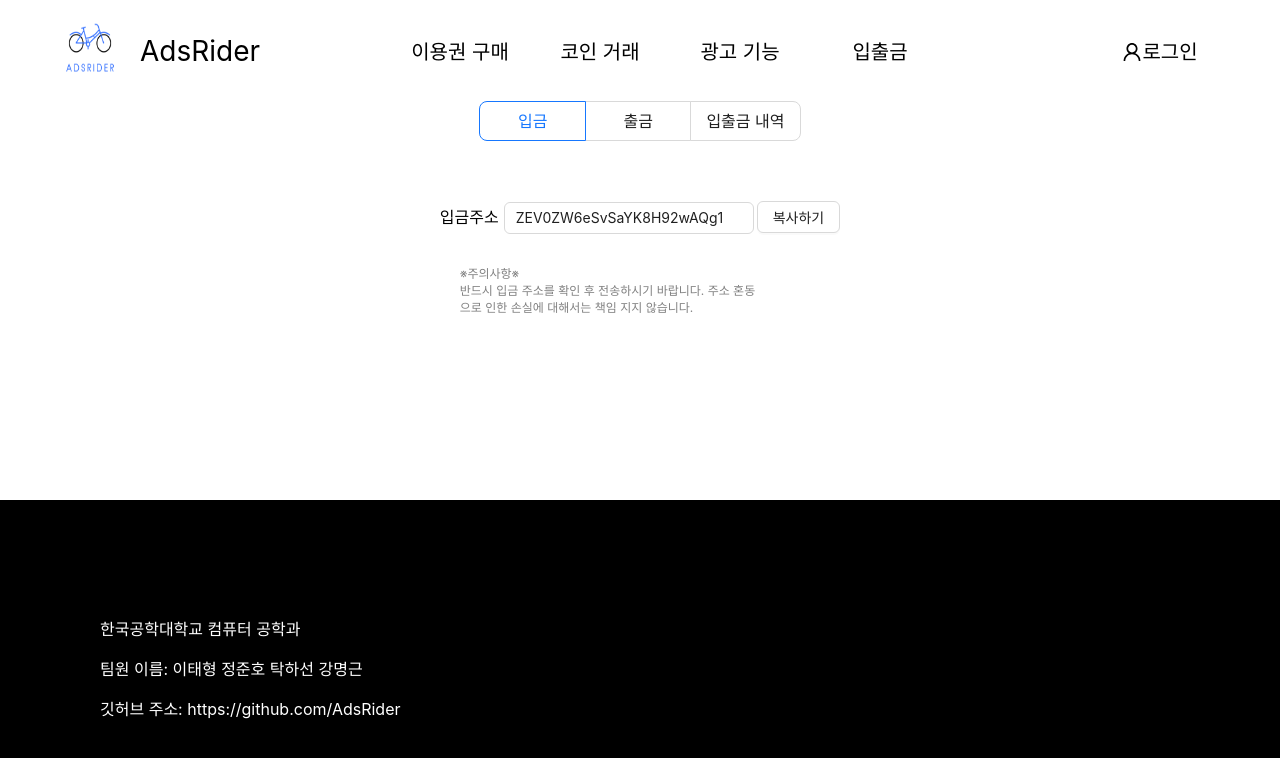
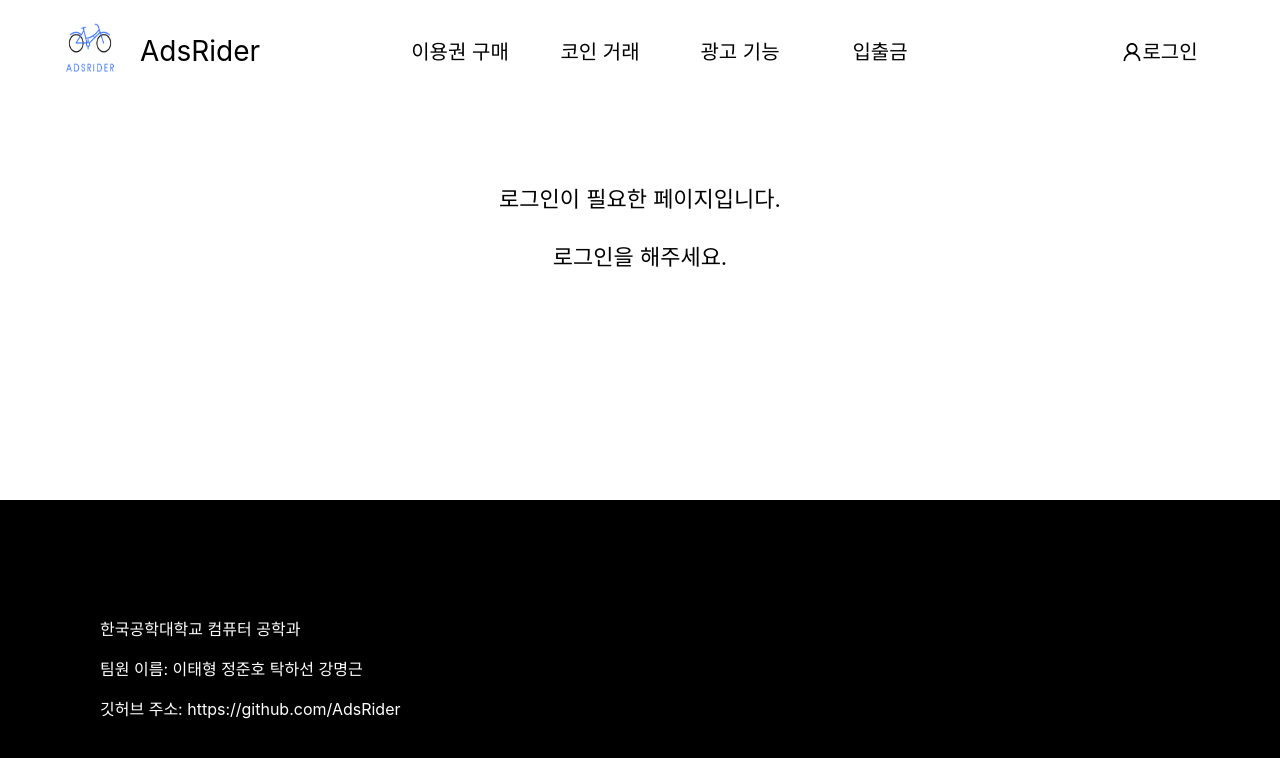
Before and after one commit to oni-nick/korthodox, a React (Create React App) app: page /dw in a window 1280 px wide. Shown: the top 758 px of the page. Built offline with nearby package versions, Linux system fonts and the light colour scheme; no server answers.

Commit message:
로그인/비로그인 시 입출금 페이지 접근 제한, 광고 등록 제한

```diff
--- a/src/Ads/index.tsx
+++ b/src/Ads/index.tsx
@@ -11,11 +11,9 @@ function Ads(){
     return (
         <AdsDiv>
             <AdsTable/>
-            {
-            user.email
+            {user.email
             ? <Link to="/ads/write"><Button type="primary" style={{marginBottom : 70, marginLeft : 380, marginTop : 10}}>광고 등록</Button></Link>
-            : <p>로그인 후에 광고 등록이 가능합니다. </p>
-            }
+            : <p>로그인 후에 광고 등록이 가능합니다. </p>}
         </AdsDiv>
     );
 }
--- a/src/Dw/Styles.tsx
+++ b/src/Dw/Styles.tsx
@@ -20,6 +20,12 @@ export const P2 = styled.p`
     color : black;
     text-align:center;
 `
+export const P_Alert = styled.p`
+    margin : 80px 0px 30px 0px;
+    font-size : 22px;
+    color : black;
+    text-align:center;
+`
 
 export const DivWithdraw = styled.div`
     margin : 50px 20px 10px 20px;
--- a/src/Dw/index.tsx
+++ b/src/Dw/index.tsx
@@ -1,5 +1,5 @@
 import { useState } from "react";
-import { DWdiv } from "./Styles"
+import { DWdiv, P_Alert } from "./Styles"
 import Deposit from "./Deposit";
 import DwTable from "./DwTable";
 import Withdraw from "./Withdraw";
@@ -40,7 +40,8 @@ function DWpage(){
     }
 
     return(
-    <>
+    <>  {user.email
+        ?
         <DWdiv>
             <Radio.Group onChange={toggleDeposit} defaultValue="a" size="large">
                 <Radio.Button value="a">&nbsp;&nbsp;&nbsp;&nbsp;&nbsp;입금&nbsp;&nbsp;&nbsp;&nbsp;&nbsp;</Radio.Button>
@@ -49,6 +50,12 @@ function DWpage(){
             </Radio.Group>
             {returnDeposit()}
         </DWdiv>
+        :
+        <DWdiv>
+            <P_Alert>로그인이 필요한 페이지입니다.<br/><br/> 로그인을 해주세요.</P_Alert>
+        </DWdiv>
+
+        }
 
 
     </>
--- a/src/Login/index.tsx
+++ b/src/Login/index.tsx
@@ -77,7 +77,7 @@ const Login = () => {
                 </Form.Item>
                 <Form.Item {...tailLayout}>
                     <ButtonWrapper>
-                        <Button type="primary" htmlType="submit">로그인</Button>
+                        <Button type="primary" htmlType="submit">로그인</Button>&nbsp;&nbsp;
                         <Link to="/register"><Button htmlType="button">회원가입</Button></Link>
                     </ButtonWrapper>
                 </Form.Item>
--- a/src/Register/index.tsx
+++ b/src/Register/index.tsx
@@ -74,7 +74,7 @@ const Register = () => {
                 </Form.Item>
                 <Form.Item {...tailLayout}>
                     <ButtonWrapper>
-                        <Button type="primary" htmlType="submit">등록하기</Button>
+                        <Button type="primary" htmlType="submit">등록하기</Button>&nbsp;&nbsp;
                         <Link to="/login"><Button htmlType="button">취소하기</Button></Link>
                     </ButtonWrapper>
                 </Form.Item>
```
